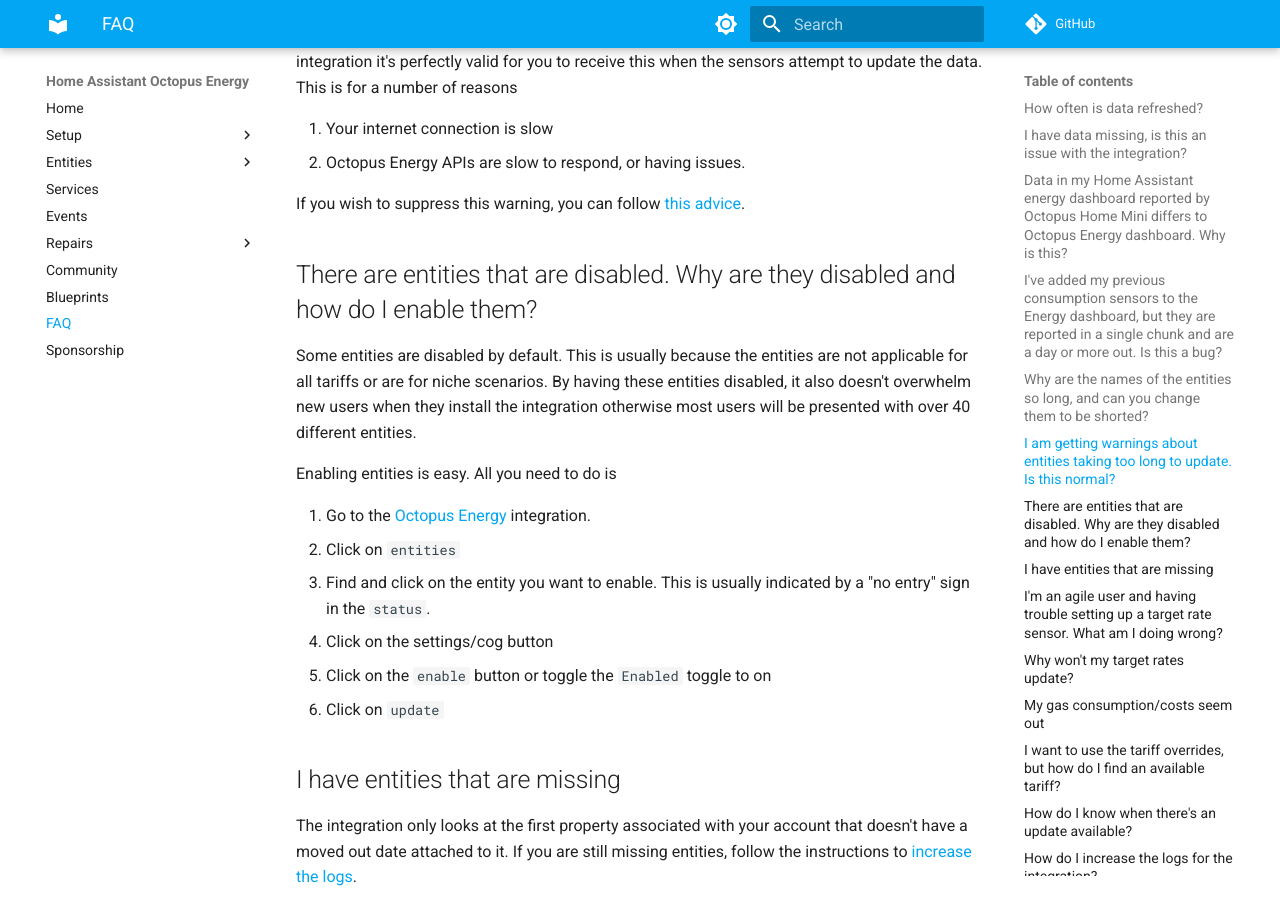
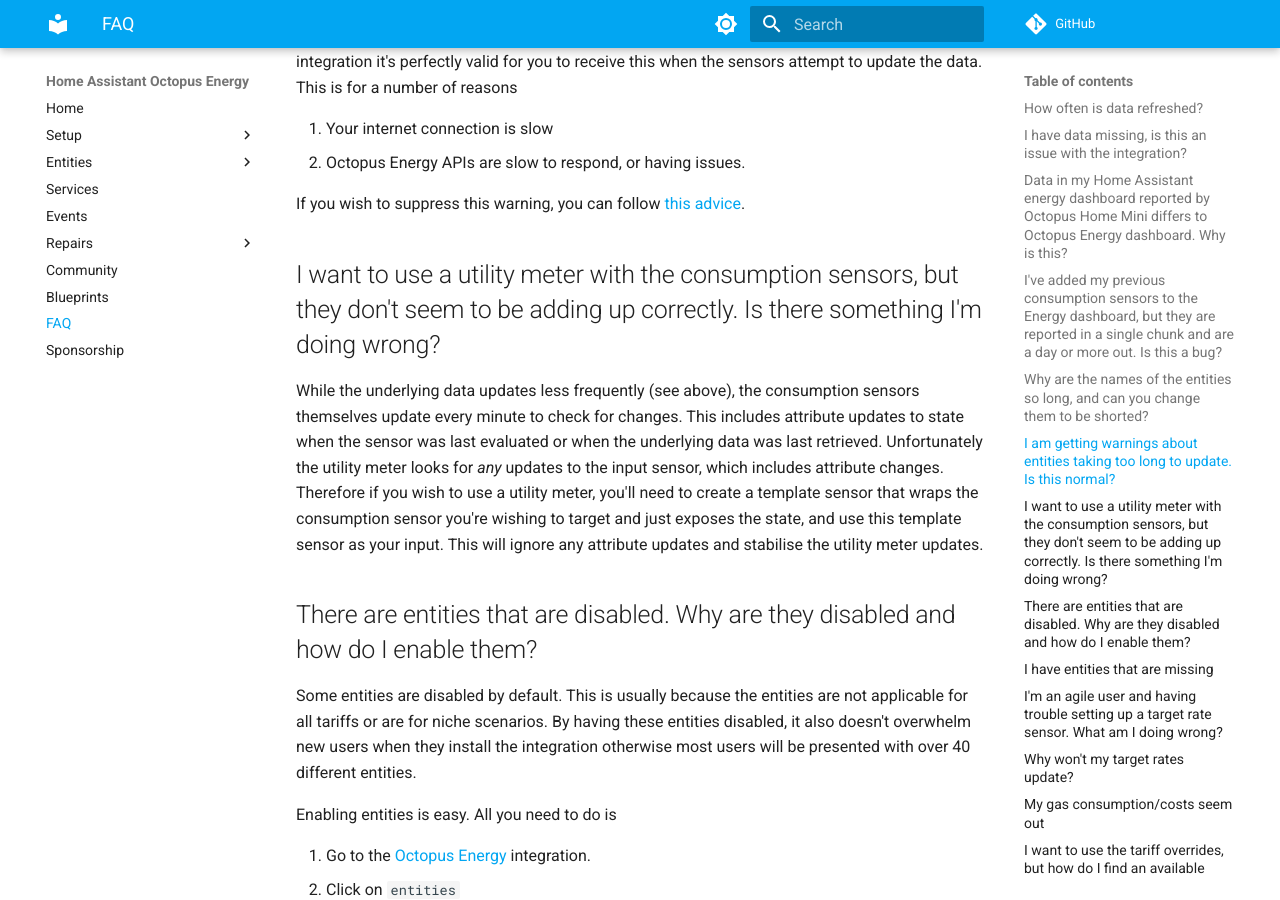
Before and after one commit to BottlecapDave/HomeAssistant-OctopusEnergy, an MkDocs documentation site: the page built from _docs/faq.md, in a window 1280 px wide and 900 px high, scrolled down 3214 px. Built offline with MkDocs 1.6.1 and Material for MkDocs 9.7.7, drawn with Linux system fonts in a browser that asks for light colours; comment, search, counter and statistics services are not loaded.

Commit message:
docs: Updated FAQ with information around utility meter

```diff
--- a/_docs/faq.md
+++ b/_docs/faq.md
@@ -75,6 +75,10 @@
 2. Octopus Energy APIs are slow to respond, or having issues.
 
 If you wish to suppress this warning, you can follow [this advice](https://github.com/BottlecapDave/HomeAssistant-OctopusEnergy/issues/429#issuecomment-1783739547).
+
+## I want to use a utility meter with the consumption sensors, but they don't seem to be adding up correctly. Is there something I'm doing wrong?
+
+While the underlying data updates less frequently (see above), the consumption sensors themselves update every minute to check for changes. This includes attribute updates to state when the sensor was last evaluated or when the underlying data was last retrieved. Unfortunately the utility meter looks for _any_ updates to the input sensor, which includes attribute changes. Therefore if you wish to use a utility meter, you'll need to create a template sensor that wraps the consumption sensor you're wishing to target and just exposes the state, and use this template sensor as your input. This will ignore any attribute updates and stabilise the utility meter updates.
 
 ## There are entities that are disabled. Why are they disabled and how do I enable them?
 
```
